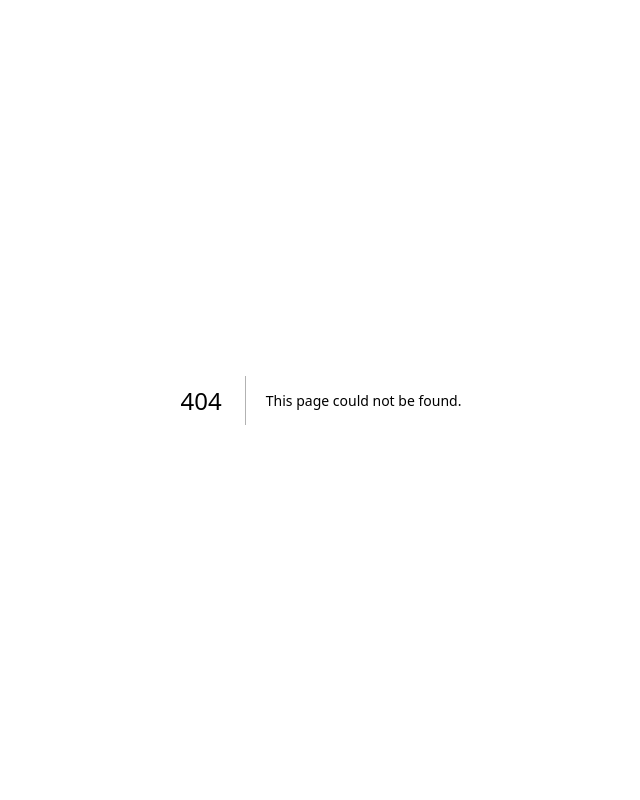
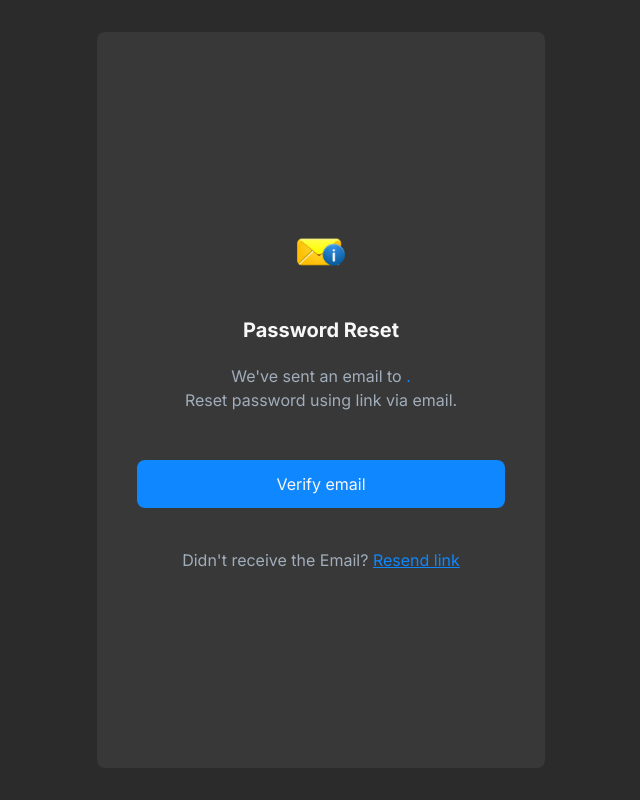
Before and after one commit to Akintayo74/Sprinter-PM-Lenore, a Next.js app: page /forgot-password/sent in a window 1280 px wide. Before the commit this address had no page. Shown: the whole page, without its empty margins (319-959 px from the left). Built offline with nearby package versions, Linux system fonts and the light colour scheme.

Commit message:
Create password reset UI and call resetPassword API

```diff
--- a/src/app/(auth)/forgot-password/page.js
+++ b/src/app/(auth)/forgot-password/page.js
@@ -4,14 +4,37 @@ import CenteredLayout from "@/components/Layout";
 import SprinterLogo from "@/components/Layout/SprinterLogo";
 import Form from "@/components/Form";
 import Link from 'next/link';
+import { useRouter } from 'next/navigation';
+import { api } from '@/lib/api';
 
 
 function ForgotPassword() {
+    const router = useRouter();
     const [email, setEmail] = React.useState('');
     const [isLoading, setIsLoading] = React.useState(false);
     const [errors, setErrors] = React.useState({});
 
-    function handleSubmit() {
+    async function handleSubmit(event) {
+        event.preventDefault();
+
+        // ✅ Debug what you're receiving
+        console.log('handleSubmit called with:', { event, email });
+        console.log('email state:', email);
+        console.log('typeof email:', typeof email);
+
+        setIsLoading(true)
+        setErrors({})
+
+        try {
+            await api.resetPassword(email)
+
+            router.push(`/forgot-password/sent?email=${encodeURIComponent(email)}`);
+        } catch(error) {
+            console.error(error)
+            setErrors({email: error.message})
+        } finally {
+            setIsLoading(false)
+        }
 
     }
 
--- /dev/null
+++ b/src/app/(auth)/forgot-password/sent/page.js
@@ -0,0 +1,29 @@
+"use client"
+import CenteredLayout from "@/components/Layout"
+import Button from "@/components/Button"
+import Image from "next/image";
+import Link from "next/link";
+import { useSearchParams } from "next/navigation";
+
+function ResetLinkSent() {
+    const searchParams = useSearchParams();
+    const email = searchParams.get('email');
+
+    return (
+        <CenteredLayout>
+            <Image src='/email-info.png' alt="Image of an email icon" width={48} height={48} />
+            <div className="text-center">
+                <h6 className="text-28 font-bold text-interface mb-5">Password Reset</h6>
+                <p className="text-secondary-300 mb-2">
+                    We've sent an email to <span className="text-primary-500">{email}.</span> <br/> Reset password using link via email.
+                </p>
+            </div>
+            <Button>Verify email</Button>
+            <p className="text-secondary-300">
+                Didn't receive the Email? <Link href="/forgot-password" className='text-primary-500 underline'>Resend link</Link>
+            </p>
+        </CenteredLayout>
+    )
+}
+
+export default ResetLinkSent;
--- a/src/lib/api.js
+++ b/src/lib/api.js
@@ -66,5 +66,23 @@ export const api = {
         }
 
         return json
+    },
+
+    resetPassword: async(email) => {
+        console.log('API resetPassword called with:', email);
+
+        const response = await fetch(`${API_BASE_URL}/auth/forgot-password`, {
+            method: 'POST',
+            headers: {'Content-Type': 'application/json'},
+            body: JSON.stringify({email})
+        })
+
+        const json = await response.json()
+
+        if(!response.ok) {
+            throw new Error(json.message || 'Reset password failed')
+        }
+
+        return json
     }
 }
```
